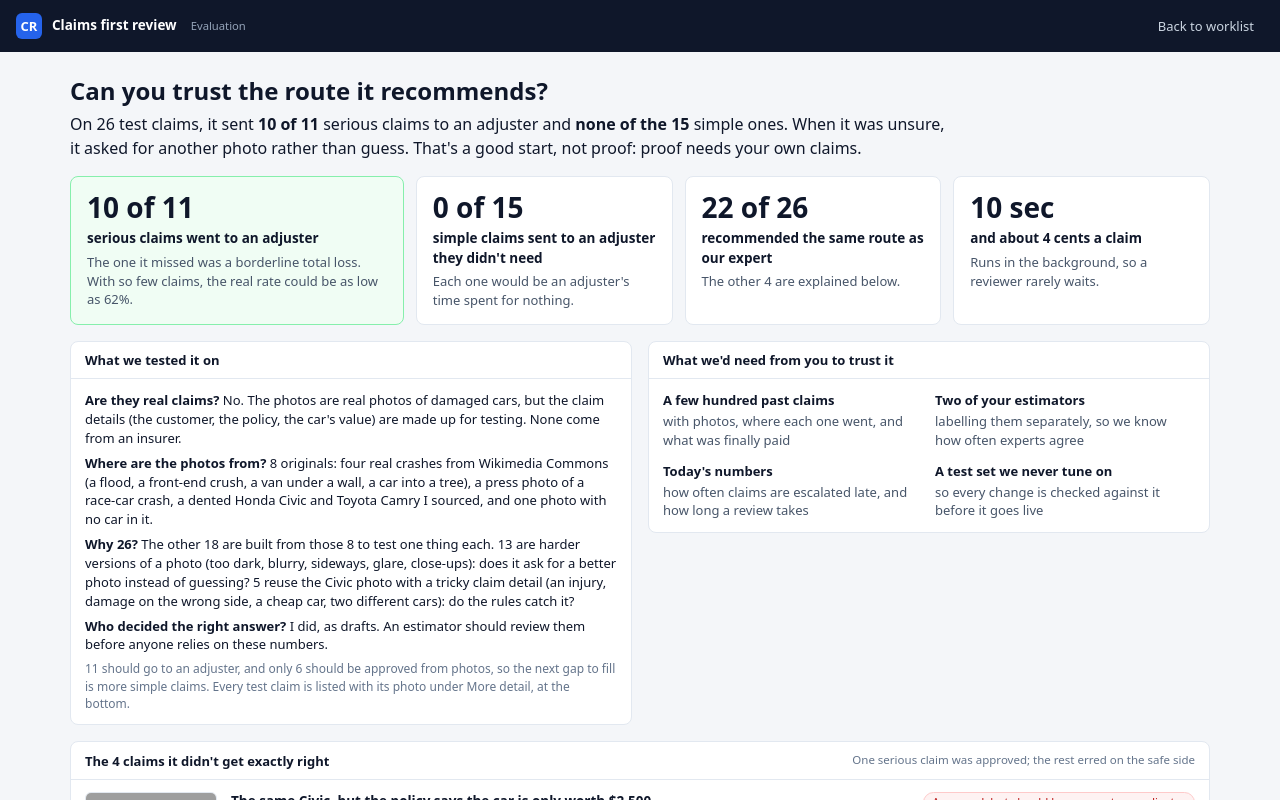
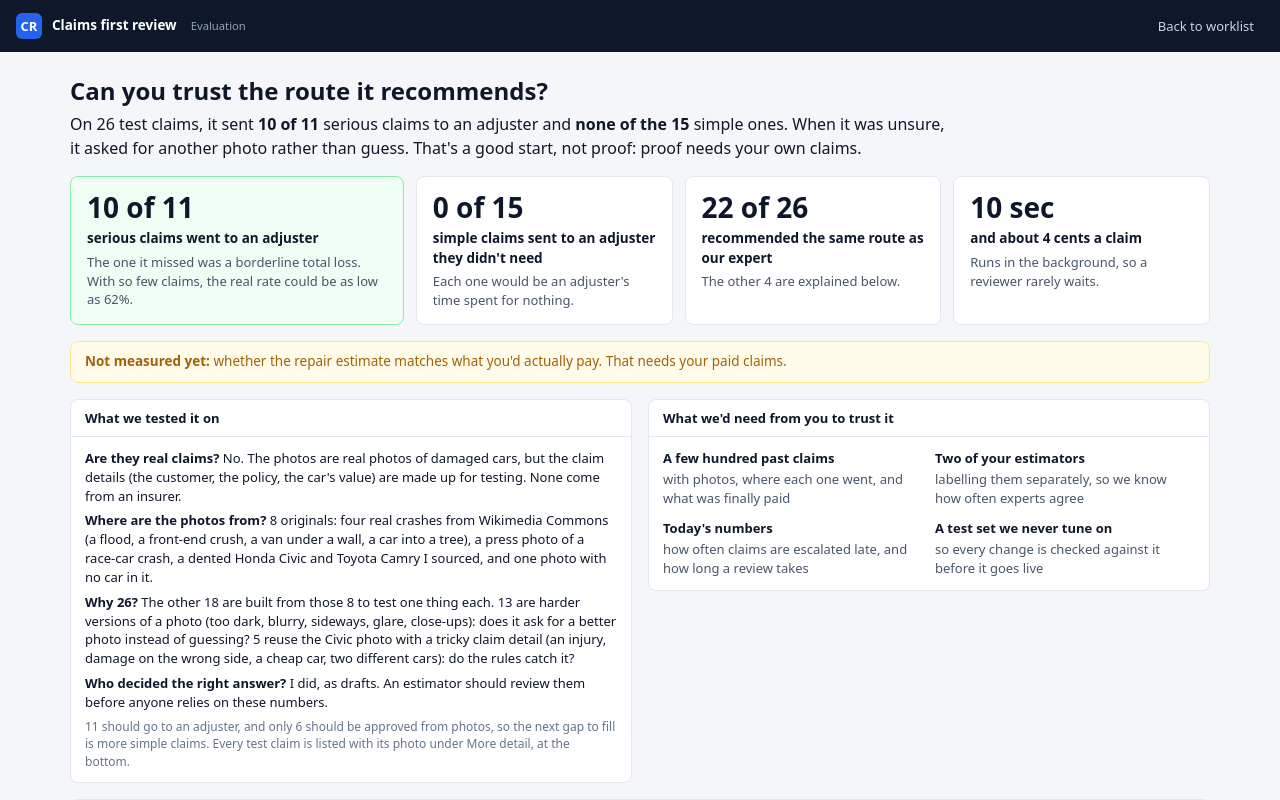
Before and after one commit to wellnessaistack-maker/vehicle-damage-claims-ai, a Next.js app: page /evaluation in a window 1280 px wide. Shown: the top 800 px of the page. Built offline with nearby package versions, Linux system fonts and the light colour scheme; grey boxes are pictures that could not be loaded.

Commit message:
Keep the 'Not measured yet' line on the evaluation page
Co-Authored-By: Claude Opus 5.5 <noreply@anthropic.com>
Claude-Session: https://claude.ai/code/session_015LuekTfqntyu15jJsu9vH8

```diff
--- a/app/evaluation/page.tsx
+++ b/app/evaluation/page.tsx
@@ -114,6 +114,10 @@ export default function EvaluationPage() {
             <div className="ev-l2">and about {Math.round(s.cost.mean * 100)} cents a claim</div>
             <div className="ev-d">Runs in the background, so a reviewer rarely waits.</div>
           </div>
+        </div>
+
+        <div className="ev-gapline">
+          <b>Not measured yet:</b> whether the repair estimate matches what you&apos;d actually pay. That needs your paid claims.
         </div>
 
         <div className="ev-two">
```
